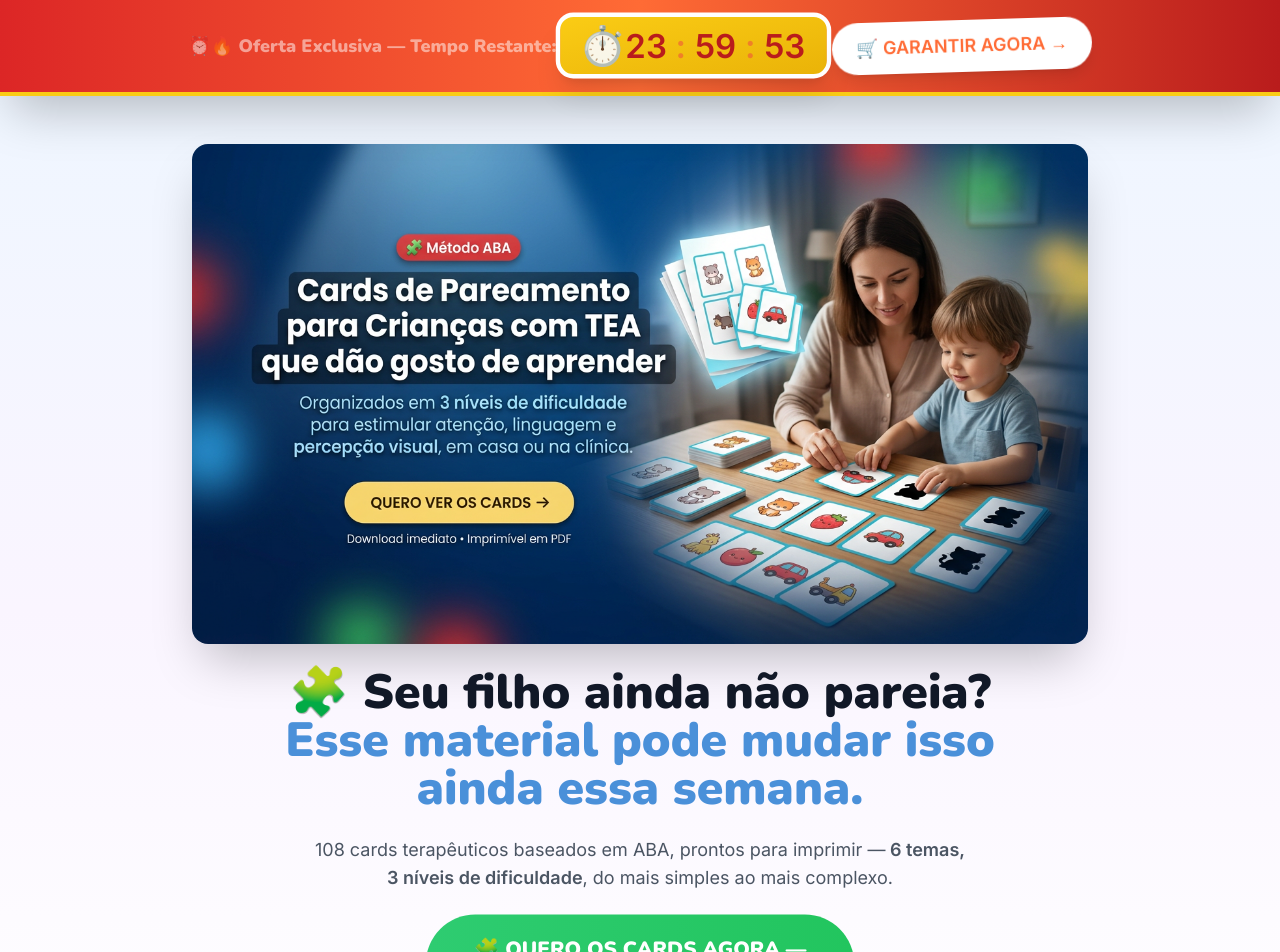
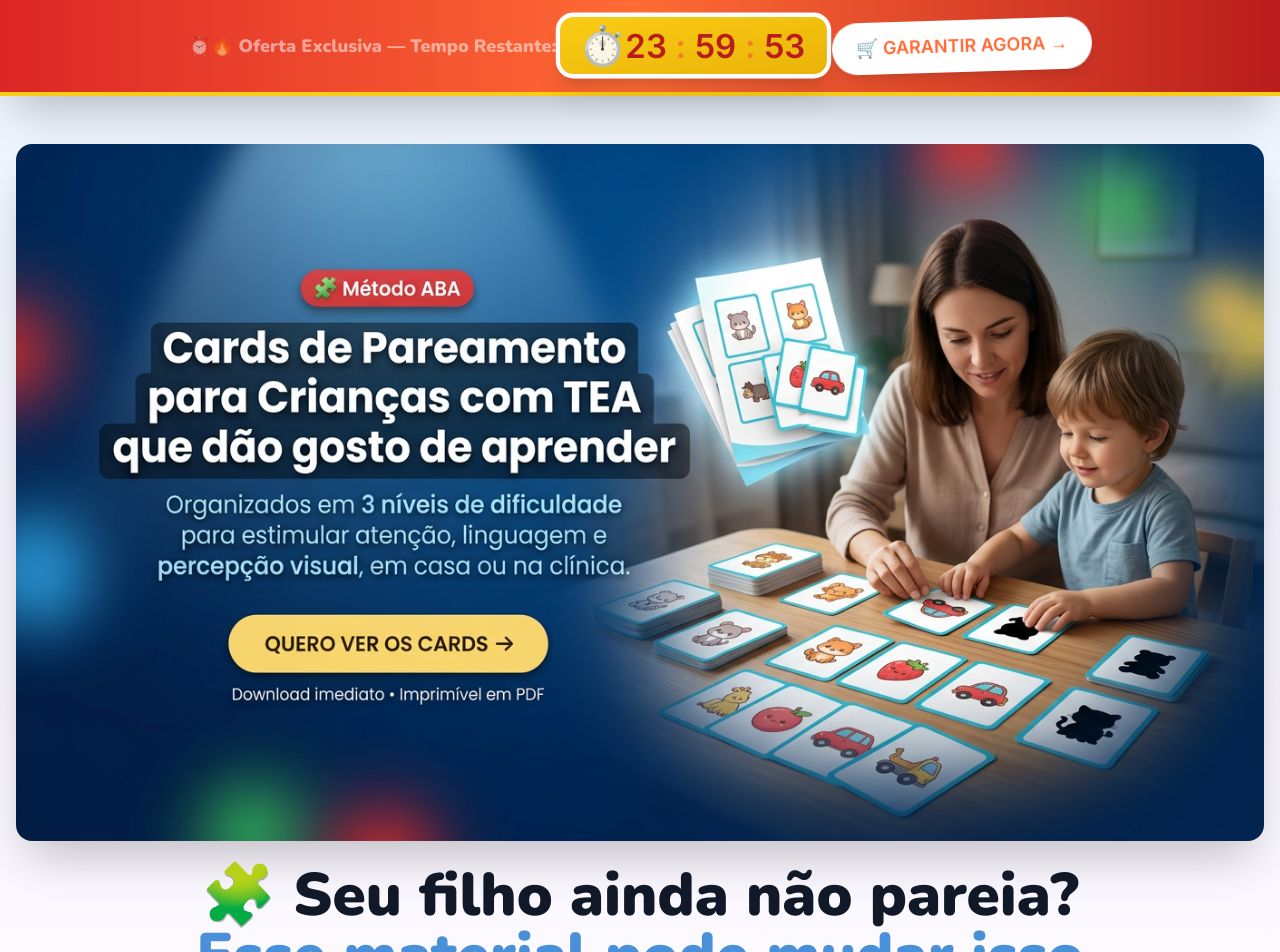
Before and after one commit to andreajoa/UniversoTEA.aba, a Next.js app: page / in a window 1280 px wide. Shown: the top 952 px of the page. Built offline with nearby package versions, Linux system fonts and the light colour scheme.

Commit message:
feat: optimize Hero section for full-width desktop layout

```diff
--- a/components/sections/Hero.tsx
+++ b/components/sections/Hero.tsx
@@ -5,41 +5,41 @@ import CTAButton from "@/components/ui/CTAButton";
 
 export default function Hero() {
   return (
-    <section className="bg-gradient-to-b from-blue-50 via-purple-50 to-white py-8 md:py-12 px-4">
-      <div className="max-w-5xl mx-auto text-center flex flex-col items-center gap-4 md:gap-6">
+    <section className="bg-gradient-to-b from-blue-50 via-purple-50 to-white py-8 md:py-12 px-4 overflow-hidden">
+      <div className="max-w-7xl mx-auto text-center flex flex-col items-center gap-4 md:gap-6">
 
-        {/* Banner principal - responsivo */}
-        <motion.div initial={{ opacity: 0, scale: 0.95 }} animate={{ opacity: 1, scale: 1 }} transition={{ duration: 0.6 }}>
-          <div className="w-full max-w-4xl mx-auto">
+        {/* Banner principal - full width desktop */}
+        <motion.div initial={{ opacity: 0, scale: 0.95 }} animate={{ opacity: 1, scale: 1 }} transition={{ duration: 0.6 }} className="w-full">
+          <div className="w-full">
             <Image
               src="/images/banner website3.png"
               alt="Pack de Pareamento ABA UniversoTEA - Banner Principal"
-              width={1200}
-              height={600}
+              width={1920}
+              height={960}
               priority
               className="w-full h-auto rounded-xl md:rounded-2xl shadow-xl md:shadow-2xl object-cover"
-              sizes="(max-width: 768px) 100vw, (max-width: 1200px) 90vw, 1200px"
+              sizes="100vw"
             />
           </div>
         </motion.div>
 
         <motion.h1
           initial={{ opacity: 0, y: 20 }} animate={{ opacity: 1, y: 0 }} transition={{ duration: 0.8, delay: 0.2 }}
-          className="font-display font-black text-xl sm:text-2xl md:text-4xl lg:text-5xl text-gray-900 leading-tight max-w-3xl px-2">
+          className="font-display font-black text-xl sm:text-2xl md:text-4xl lg:text-5xl xl:text-6xl text-gray-900 leading-tight max-w-5xl px-2">
           🧩 Seu filho ainda não pareia?{" "}
           <span className="text-primary">Esse material pode mudar isso ainda essa semana.</span>
         </motion.h1>
 
         <motion.p
           initial={{ opacity: 0 }} animate={{ opacity: 1 }} transition={{ duration: 0.8, delay: 0.3 }}
-          className="text-gray-600 text-sm md:text-base lg:text-lg max-w-2xl leading-relaxed px-2">
+          className="text-gray-600 text-sm md:text-base lg:text-lg xl:text-xl max-w-4xl leading-relaxed px-2">
           108 cards terapêuticos baseados em ABA, prontos para imprimir —
           <strong> 6 temas, 3 níveis de dificuldade</strong>, do mais simples ao mais complexo.
         </motion.p>
 
         <motion.div initial={{ opacity: 0, scale: 0.9 }} animate={{ opacity: 1, scale: 1 }} transition={{ duration: 0.6, delay: 0.4 }}
-          className="w-full max-w-md px-4">
-          <CTAButton className="w-full text-sm md:text-base px-4 md:px-8 py-3 md:py-4" />
+          className="w-full max-w-xl px-4">
+          <CTAButton className="w-full text-sm md:text-base lg:text-lg px-4 md:px-8 py-3 md:py-4" />
           <p className="text-gray-400 text-[10px] md:text-xs mt-2 px-2">🔒 Compra segura • ✅ 7 dias de garantia • 📲 Acesso imediato</p>
           <p className="text-gray-400 text-[9px] md:text-[10px] mt-1.5 px-2 leading-relaxed">
             Material digital protegido por direitos autorais. Uso pessoal e intransferível. Proibido compartilhar, revender, copiar ou redistribuir sem autorização.
```
